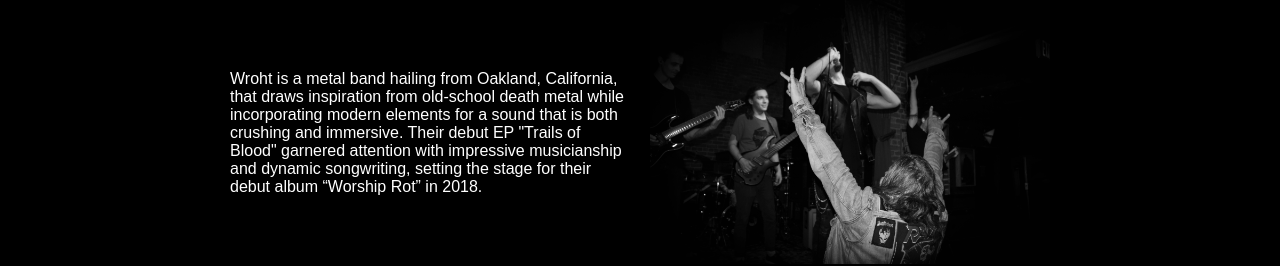
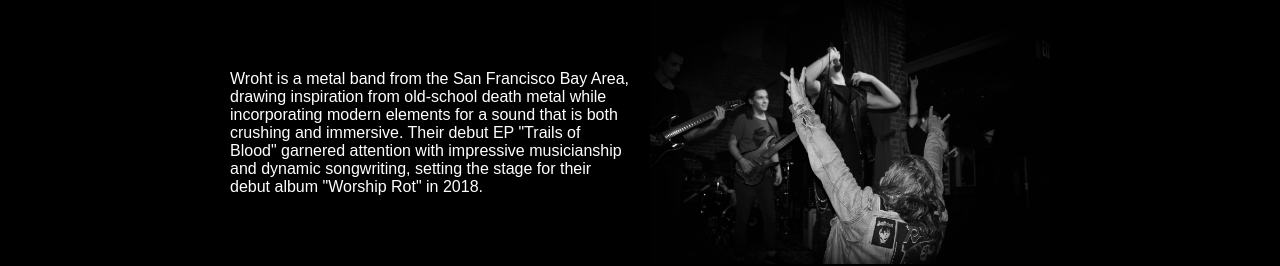
Before and after one commit to wroht/wroht.github.io, a plain HTML site: page index.html in a window 1280 px wide. Shown: the part 803-1069 px from the top of the page. Drawn offline with Linux system fonts and the light colour scheme.

Commit message:
bio modification

```diff
--- a/index.html
+++ b/index.html
@@ -76,7 +76,7 @@
     <!-- Band Information -->
     <div class="about-text">
       <p>
-        Wroht is a metal band hailing from Oakland, California, that draws inspiration from old-school death metal while incorporating modern elements for a sound that is both crushing and immersive. Their debut EP "Trails of Blood" garnered attention with impressive musicianship and dynamic songwriting, setting the stage for their debut album “Worship Rot” in 2018.
+        Wroht is a metal band from the San Francisco Bay Area, drawing inspiration from old-school death metal while incorporating modern elements for a sound that is both crushing and immersive. Their debut EP "Trails of Blood" garnered attention with impressive musicianship and dynamic songwriting, setting the stage for their debut album "Worship Rot" in 2018.
       </p>
     </div>
     <!-- Image -->
```
